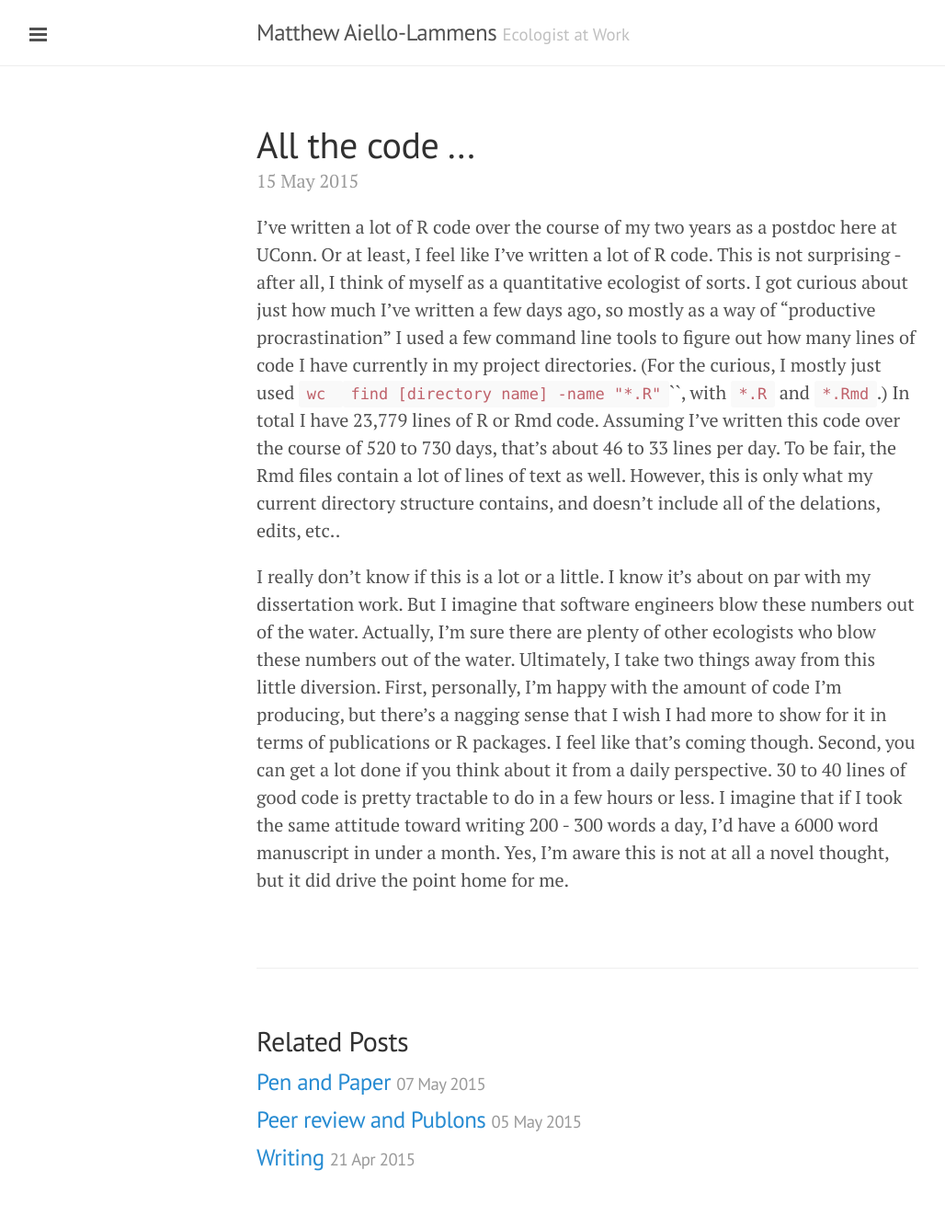
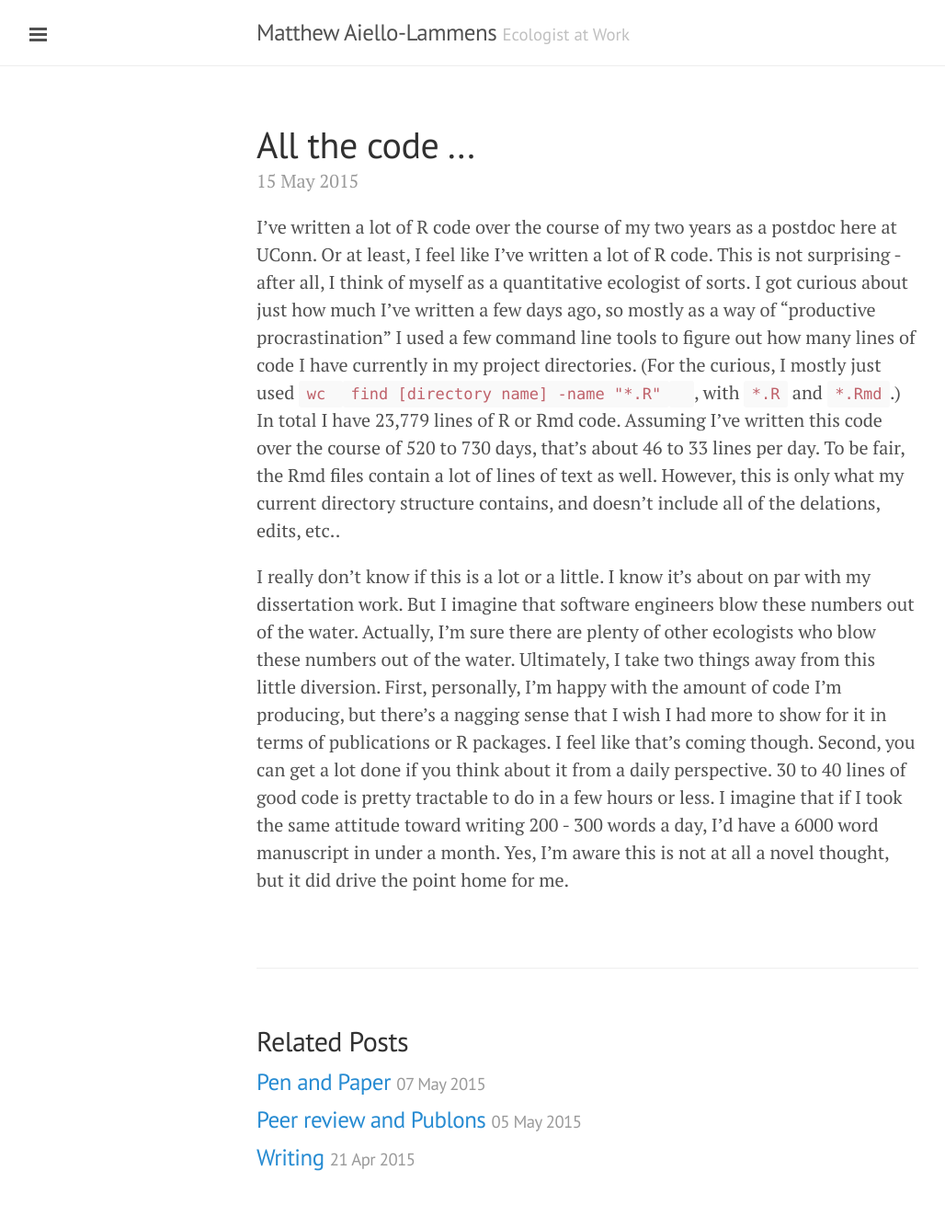
Before and after one commit to mlammens/mlammens.github.io, a Jekyll site: the page built from _posts/2015-05-15-all-the-code.md, in a window 1280 px wide. Shown: the whole page at 92% size, without its empty margins (1-1029 px from the left). Built offline with Jekyll 4.4.1, drawn with Linux system fonts in a browser that asks for light colours; Markdown is read by kramdown in place of the engine named in the settings; comment, search, counter and statistics services are not loaded.

````diff
--- a/_posts/2015-05-15-all-the-code.md
+++ b/_posts/2015-05-15-all-the-code.md
@@ -4,6 +4,6 @@ title: All the code ...
 comments: True
 ---
 
-I've written a lot of R code over the course of my two years as a postdoc here at UConn. Or at least, I feel like I've written a lot of R code. This is not surprising - after all, I think of myself as a quantitative ecologist of sorts. I got curious about just how much I've written a few days ago, so mostly as a way of "productive procrastination" I used a few command line tools to figure out how many lines of code I have currently in my project directories. (For the curious, I mostly just used `wc ``find [directory name] -name "*.R"```, with `*.R` and `*.Rmd`.) In total I have 23,779 lines of R or Rmd code. Assuming I've written this code over the course of 520 to 730 days, that's about 46 to 33 lines per day. To be fair, the Rmd files contain a lot of lines of text as well. However, this is only what my current directory structure contains, and doesn't include all of the delations, edits, etc..
+I've written a lot of R code over the course of my two years as a postdoc here at UConn. Or at least, I feel like I've written a lot of R code. This is not surprising - after all, I think of myself as a quantitative ecologist of sorts. I got curious about just how much I've written a few days ago, so mostly as a way of "productive procrastination" I used a few command line tools to figure out how many lines of code I have currently in my project directories. (For the curious, I mostly just used `wc ```find [directory name] -name "*.R"``` `, with `*.R` and `*.Rmd`.) In total I have 23,779 lines of R or Rmd code. Assuming I've written this code over the course of 520 to 730 days, that's about 46 to 33 lines per day. To be fair, the Rmd files contain a lot of lines of text as well. However, this is only what my current directory structure contains, and doesn't include all of the delations, edits, etc..
 
 I really don't know if this is a lot or a little. I know it's about on par with my dissertation work. But I imagine that software engineers blow these numbers out of the water. Actually, I'm sure there are plenty of other ecologists who blow these numbers out of the water. Ultimately, I take two things away from this little diversion. First, personally, I'm happy with the amount of code I'm producing, but there's a nagging sense that I wish I had more to show for it in terms of publications or R packages. I feel like that's coming though. Second, you can get a lot done if you think about it from a daily perspective. 30 to 40 lines of good code is pretty tractable to do in a few hours or less. I imagine that if I took the same attitude toward writing 200 - 300 words a day, I'd have a 6000 word manuscript in under a month. Yes, I'm aware this is not at all a novel thought, but it did drive the point home for me.
````
